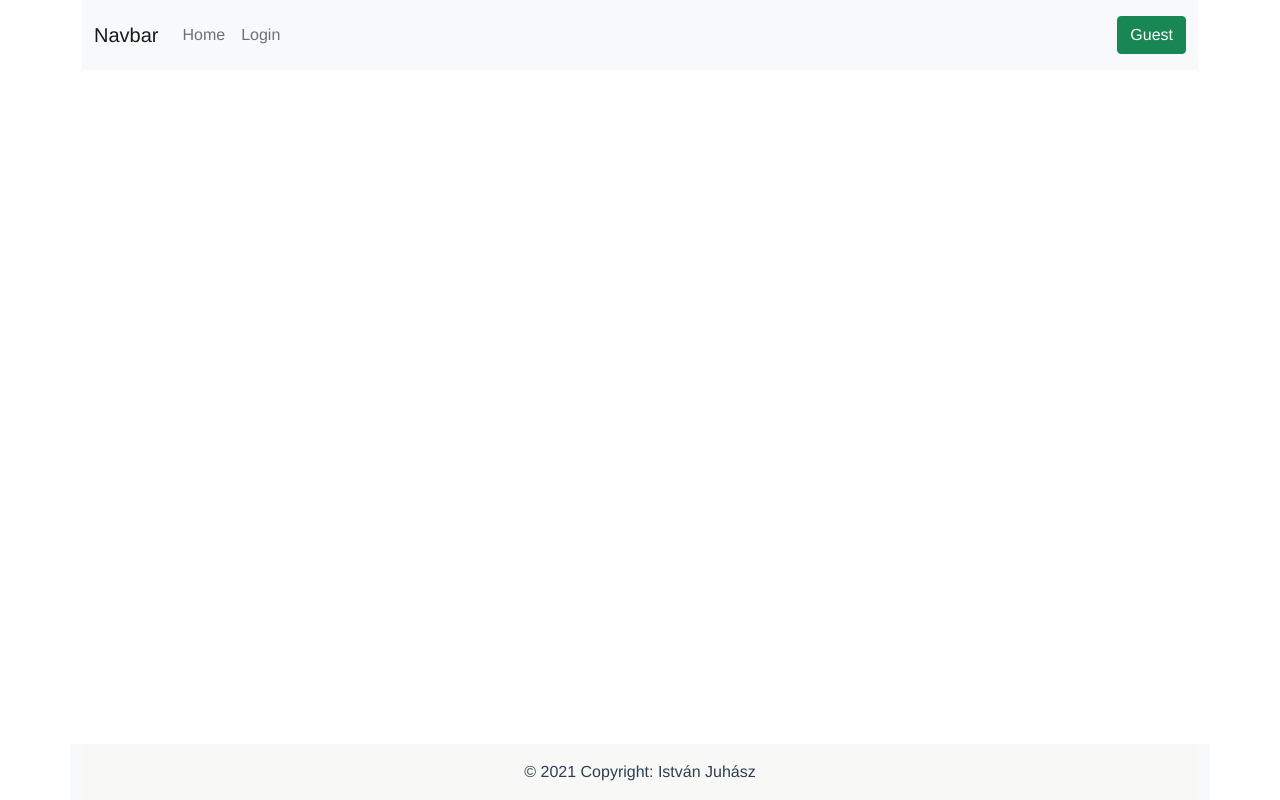
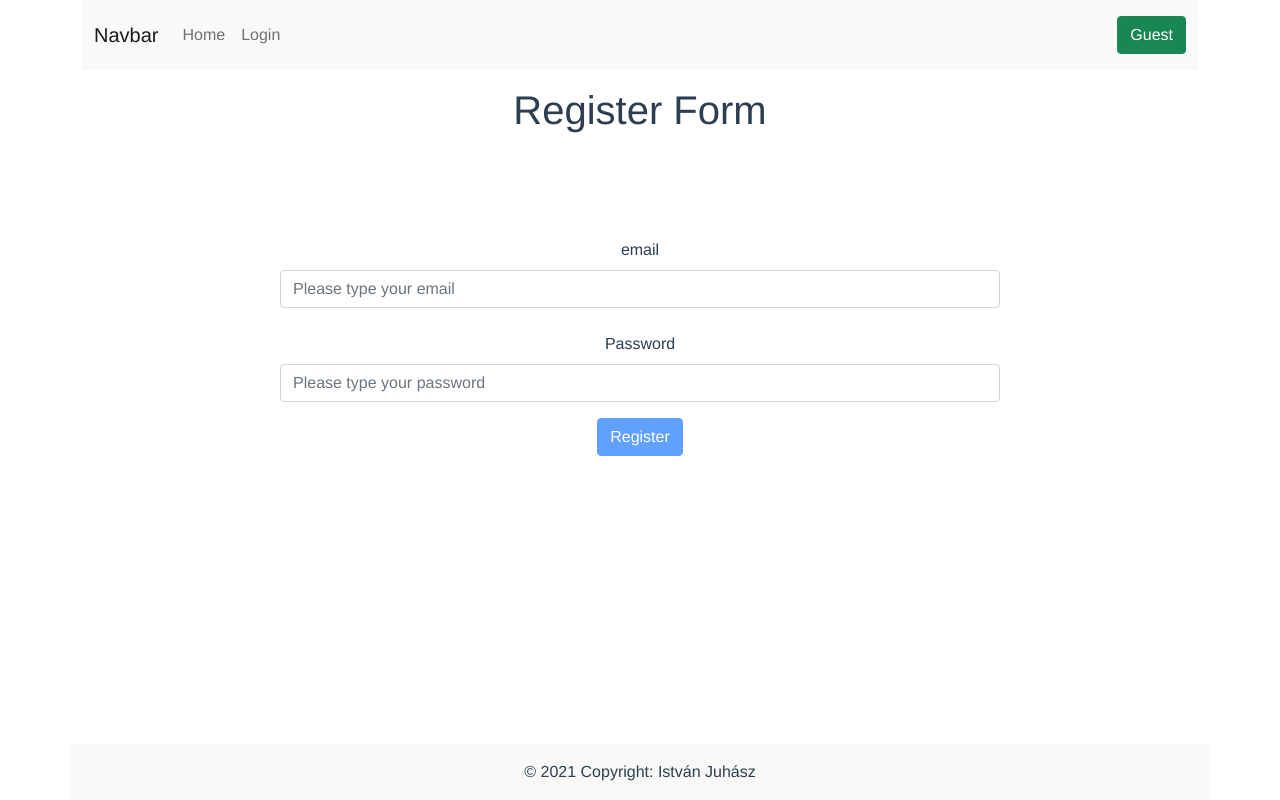
Before and after one commit to Juhi0326/role-based-vue-app-for-express-server, a Vue app: page /signup in a window 1280 px wide. Built offline with nearby package versions, Linux system fonts and the light colour scheme.

Commit message:
create signup page

```diff
--- a/src/components/CustomInput.vue
+++ b/src/components/CustomInput.vue
@@ -3,7 +3,7 @@
     <span class="input-group-text" id="addon-wrapping">{{ inputTitle }}</span>
     <input
       type="text"
-      class="form-control"
+      class="form-control px-2"
       aria-label="Username"
       aria-describedby="addon-wrapping"
      @change='customChange'
--- a/src/router/index.js
+++ b/src/router/index.js
@@ -2,6 +2,7 @@ import { createRouter, createWebHistory } from 'vue-router'
 import Home from '../views/Home.vue'
 import Products from '../views/Products.vue'
 import Login from '../views/Login.vue'
+import SignUp from '../views/SignUp.vue'
 import ProductDetails from '../views/ProductDetails'
 /* import Profile from '@/views/Profile.vue' */
 const routes = [
@@ -25,11 +26,11 @@ const routes = [
     name: 'Login',
     component: Login
   },
-  /* {
-    path: '/profile',
-    name: 'Profile',
-    component: Profile
-  }, */
+  {
+    path: '/signup',
+    name: 'Signup',
+    component: SignUp
+  }
 
 ]
 
--- a/src/services/auth.service.js
+++ b/src/services/auth.service.js
@@ -25,9 +25,13 @@ class AuthService {
 
   register(user) {
     return axios.post(API_URL + 'signup', {
-      username: user.username,
       email: user.email,
-      password: user.password
+      password: user.password,
+      role: user.role
+    }).then(response => {
+        return response
+    }).catch(error => {
+      return error.response.data
     });
   }
 }
--- a/src/views/Login.vue
+++ b/src/views/Login.vue
@@ -31,7 +31,12 @@
           </div>
           <div class="row">
             <div class="mb-3">
-              <button type="submit" class="btn btn-primary">Submit</button>
+              <button type="submit" class="btn btn-primary">Log in</button>
+            </div>
+            <br>
+            <div>
+
+              <router-link to="/signup">or Sign up </router-link>
             </div>
           </div>
         </form>
--- a/src/views/ProductDetails.vue
+++ b/src/views/ProductDetails.vue
@@ -9,7 +9,7 @@
         data-bs-toggle="modal"
         data-bs-target="#exampleModal"
       >
-        Termék nevének megváltoztatása
+        Termék Módosítása
       </Button>
 
       <!-- Modal -->
@@ -24,7 +24,7 @@
           <div class="modal-content">
             <div class="modal-header">
               <h5 class="modal-title" id="exampleModalLabel">
-                Írd be az új terméknevet!
+                Termék módosítása
               </h5>
               <Button
                 type="button"
@@ -33,7 +33,13 @@
                 aria-label="Close"
               ></Button>
             </div>
-            <CustomInput :inputTitle="title" @custom-change="logChange" />
+            <CustomInput inputTitle="új termék név" @custom-change="logChange" />
+            <br>
+            <CustomInput inputTitle="új termék ár" @custom-change="logChange" />
+                        <br>
+            <CustomInput inputTitle="új leírás" @custom-change="logChange" />
+                        <br>
+            <CustomInput inputTitle="új kép" @custom-change="logChange" />
             <div class="modal-footer">
               <Button
                 type="button"
--- /dev/null
+++ b/src/views/SignUp.vue
@@ -0,0 +1,110 @@
+<template>
+  <h1>Register Form</h1>
+  <div v-if="error" id="error">
+    {{errorMessage.message}}
+  </div>
+  <div class="container">
+    <div class="mt-5">
+      <div class="row">
+        <form @submit.prevent="handleSignUp">
+          <div class="form-group">
+            <div class="row justify-content-md-center">
+              <div class="mb-3 mt-5 col-8">
+                <label for="email" class="py-2">email</label>
+                <input
+                  v-model="email"
+                  type="email"
+                  class="form-control"
+                  id="email"
+                  aria-describedby="emailHelp"
+                  placeholder="Please type your email"
+                  @keyup="clearError"
+                />
+              </div>
+            </div>
+          </div>
+          <div class="form-group">
+            <div class="row justify-content-md-center">
+              <div class="mb-3 col-8">
+                <label for="password" class="py-2">Password</label>
+                <input
+                  type="password"
+                  v-model="password"
+                  class="form-control"
+                  id="password"
+                  placeholder="Please type your password"
+                  @keyup="clearError"
+                />
+              </div>
+            </div>
+          </div>
+          <div class="row">
+            <div class="mb-3">
+              <button type="submit" class="btn btn-primary" :disabled="!email.length || !password.length">Register</button>
+            </div>
+          </div>
+        </form>
+      </div>
+    </div>
+  </div>
+</template>
+
+<script>
+import AuthService from "../services/auth.service";
+export default {
+  name: "Login",
+  components: {},
+  data() {
+    return {
+      email: "",
+      password: "",
+      error: false,
+      errorMessage: ""
+    };
+  },
+
+  methods: {
+    handleSignUp() {
+
+        const user = {
+          email: this.email,
+          password: this.password,
+          role: "user",
+        };
+        AuthService.register(user).then((response) => {
+          if (!response.data) {
+            console.log(response);
+            this.error = true
+            this.errorMessage = response
+            this.
+            console.log("Hibás kérés!");
+          }
+
+          if (response.status === 201) {
+            console.log("sikerült");
+            console.log(response.data)
+            this.email = "";
+            this.password = "";
+          }
+        });
+      },
+      clearError() {
+        this.error =false;
+        this.errorMessage = ''
+      }
+    },
+};
+</script>
+
+<style scoped>
+#form {
+  display: flex;
+  justify-content: center;
+}
+#error {
+  color: crimson;
+}
+#main {
+  align-items: center;
+}
+</style>
```
